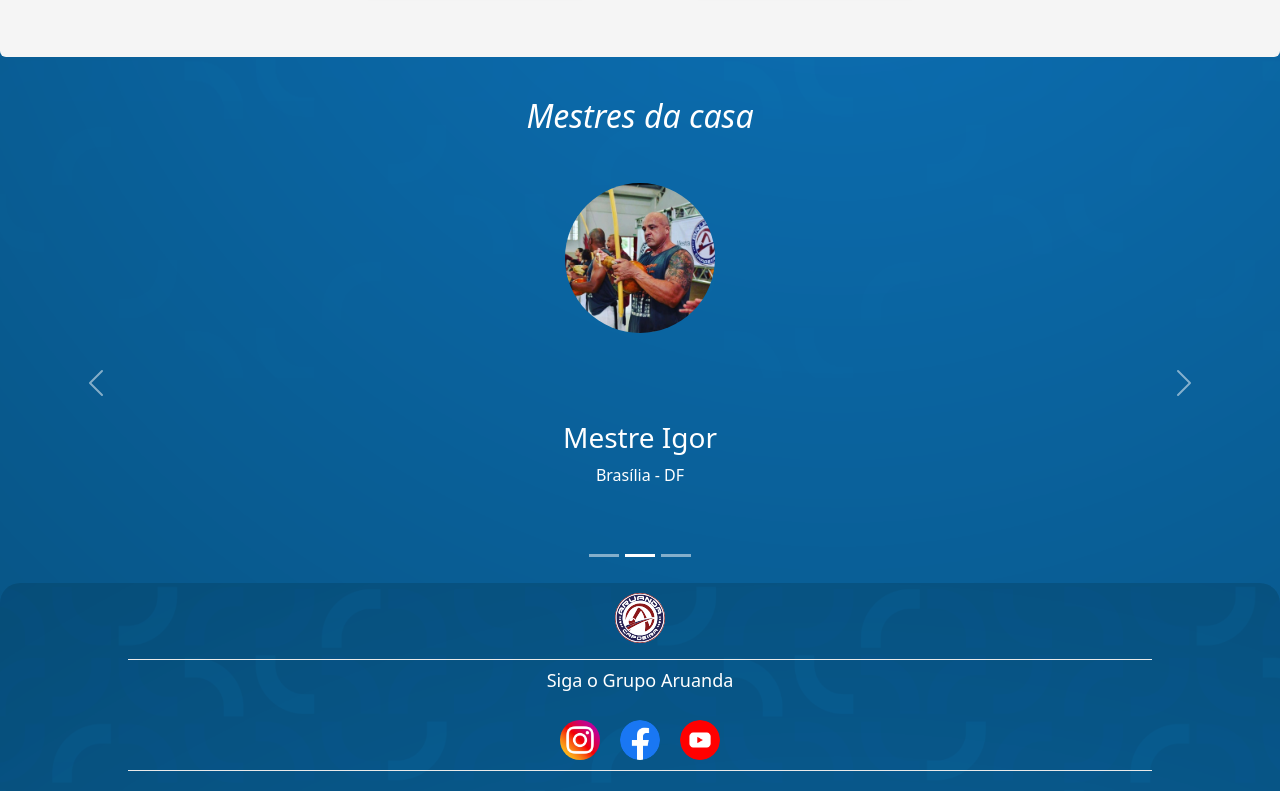
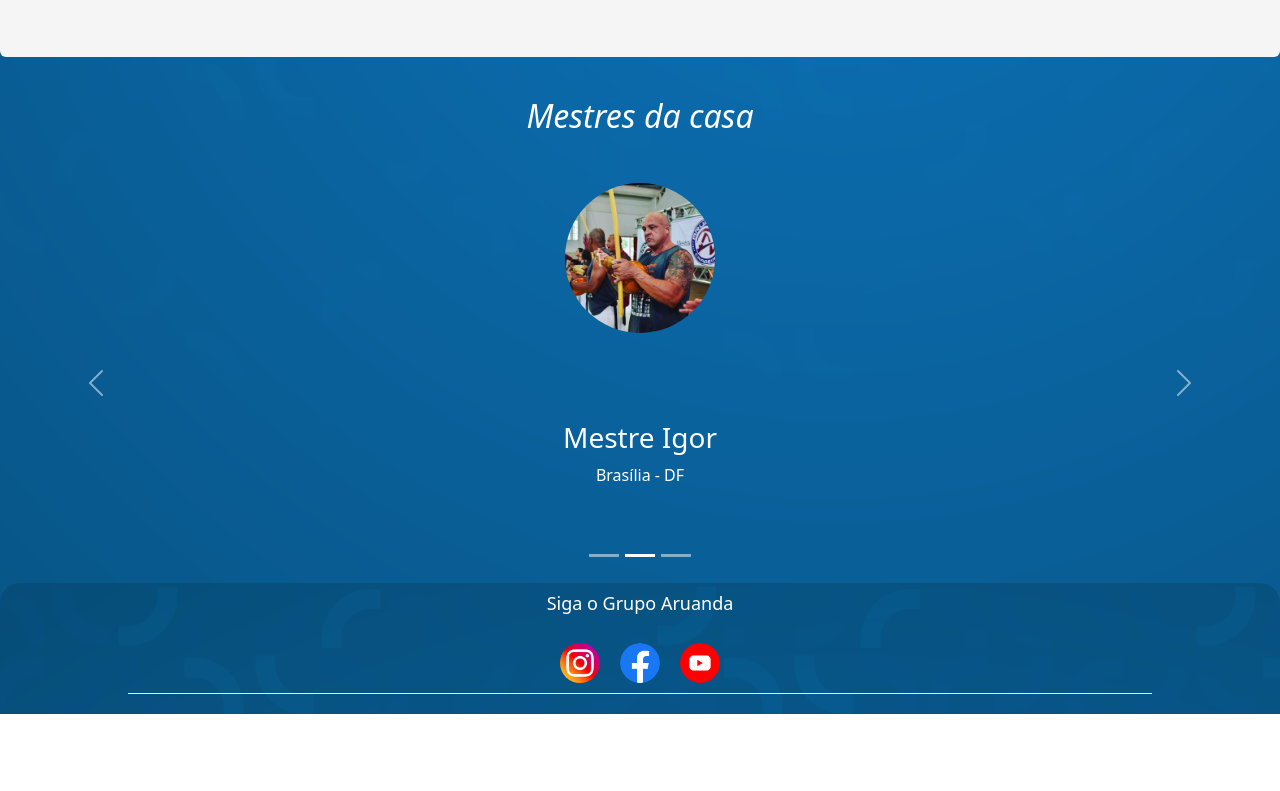
Before and after one commit to LucaMaia/PrototipoSiteAruanda, a Next.js app: page / in a window 1280 px wide. Shown: the part 1631-2422 px from the top of the page. After the commit the page ends 2345 px from the top, so only its background shows below. Built offline with nearby package versions, Linux system fonts and the light colour scheme.

Commit message:
mudando o texto do carrousel

```diff
--- a/components/Footer/Footer.module.css
+++ b/components/Footer/Footer.module.css
@@ -4,16 +4,6 @@
     border-radius:20px 20px 0px 0px;
     background-image: url("/fundo 1.svg");
     /*opacity: 0.6;*/
-}
-
-
-.alinhamento{
-    display: flex;
-    justify-content: center;
-    margin: 0 auto;
-    border-bottom: 1px solid #eaeaea;
-    max-width: 80%;
-    padding: 10px;
 }
 
 .text_align{
--- a/components/Footer/index.jsx
+++ b/components/Footer/index.jsx
@@ -7,35 +7,10 @@ export default function Footer(){
     return(
         <div>
             <footer className={styles.footer}>
-                <div className={styles.alinhamento}>
-                    <Link href="/">
-                        <Image src="/logo.svg"
-                               width={50}
-                               height={50}
-                        />
-                    </Link>
-                </div>
-
                 <div className={styles.test}>
                     <h1 className={styles.text_align}>Siga o Grupo Aruanda</h1>
                     <Icons/>
                 </div>
-
-                {/* <div className="container">
-                    <div className={styles.text_align}>
-                        Links rápidos
-                    </div>
-                    <div  className={styles.align_footer}>
-                        <Link href="" className={styles.color_link} style={{color:"white"}}>
-                            Aruanda capoeira - RO
-                        </Link>
-                            <br/>
-                        <Link href="" className={styles.color_link} style={{color:"white"}}>
-                            Aruanda capoeira - BA
-                        </Link>
-                    </div>
-                </div> */}
-
             </footer>
         </div>
 
--- a/subpages/PorquePraticar/index.jsx
+++ b/subpages/PorquePraticar/index.jsx
@@ -1,7 +1,5 @@
 import styles from "./Pratica.module.css";
-import {Button} from "react-bootstrap";
-
-import {Fade,Flip,Rotate,Zoom,Bounce,Slide,Roll,LightSpeed} from "react-reveal";
+import { Slide } from "react-reveal";
 
 export default function PorquePraticar(){
     return(
--- a/subpages/Topo/index.jsx
+++ b/subpages/Topo/index.jsx
@@ -3,6 +3,11 @@ import NavbarComponent from "../../components/Navbar";
 import CarouselComponent from "../../components/Caroussel";
 
 let carroussel = [
+    {
+        "title":"Papo de capoeira I - 2021",
+        // "text":"Lorem ipsum dolor sit amet, consectetur adipiscing elit.",
+        "src":"/PapoDeCapoeira.jpg"
+    },
     {
         "title":"Encontro de Bambas 2017",
         // "text":"Lorem ipsum dolor sit amet, consectetur adipiscing elit.",
@@ -19,7 +24,7 @@ let carroussel = [
         "src":"/EN2021.jpeg"
     },
     {
-        "title":"Encontro Internacional - 2022",
+        "title":"Encontro Internacional 2022",
         // "text":"Lorem ipsum dolor sit amet, consectetur adipiscing elit.",
         "src":"/EI2022.jpeg"
     },
```
Also changed, not shown: public/PapoDeCapoeira.jpg (added).
